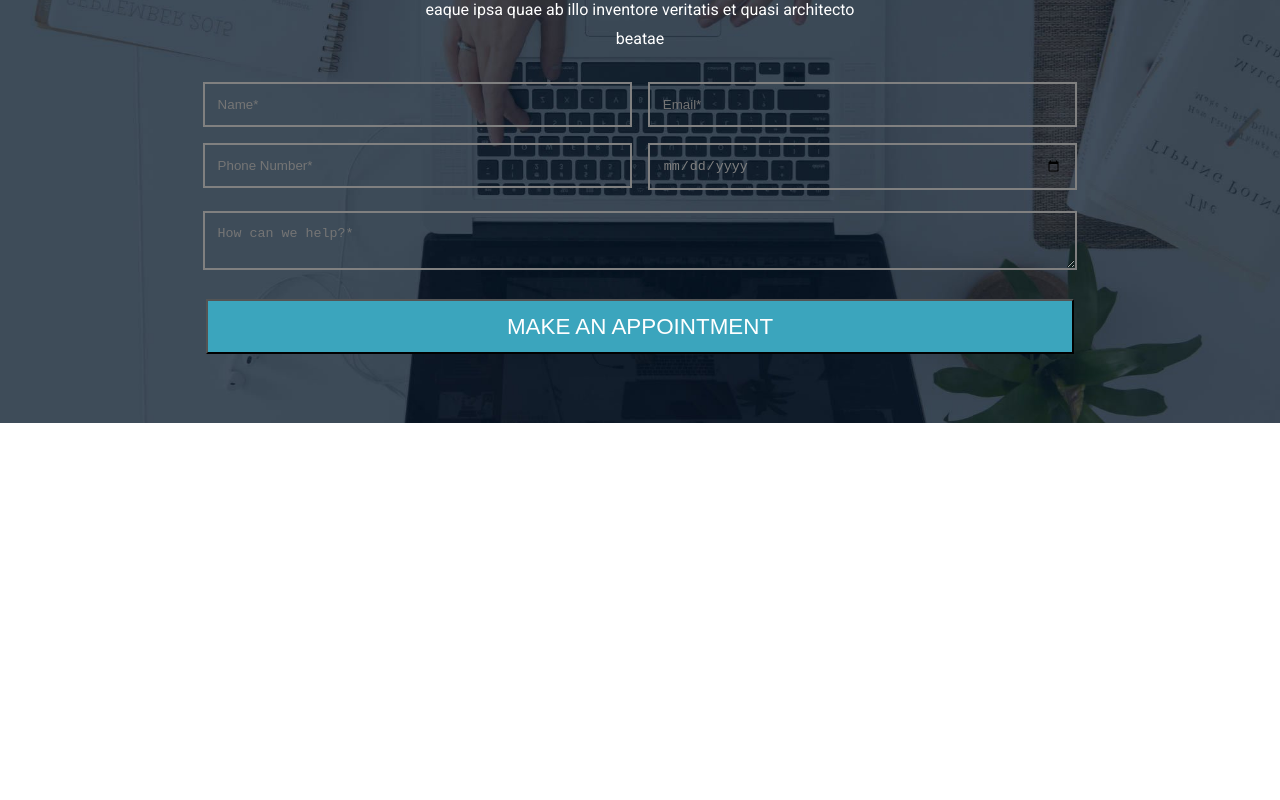
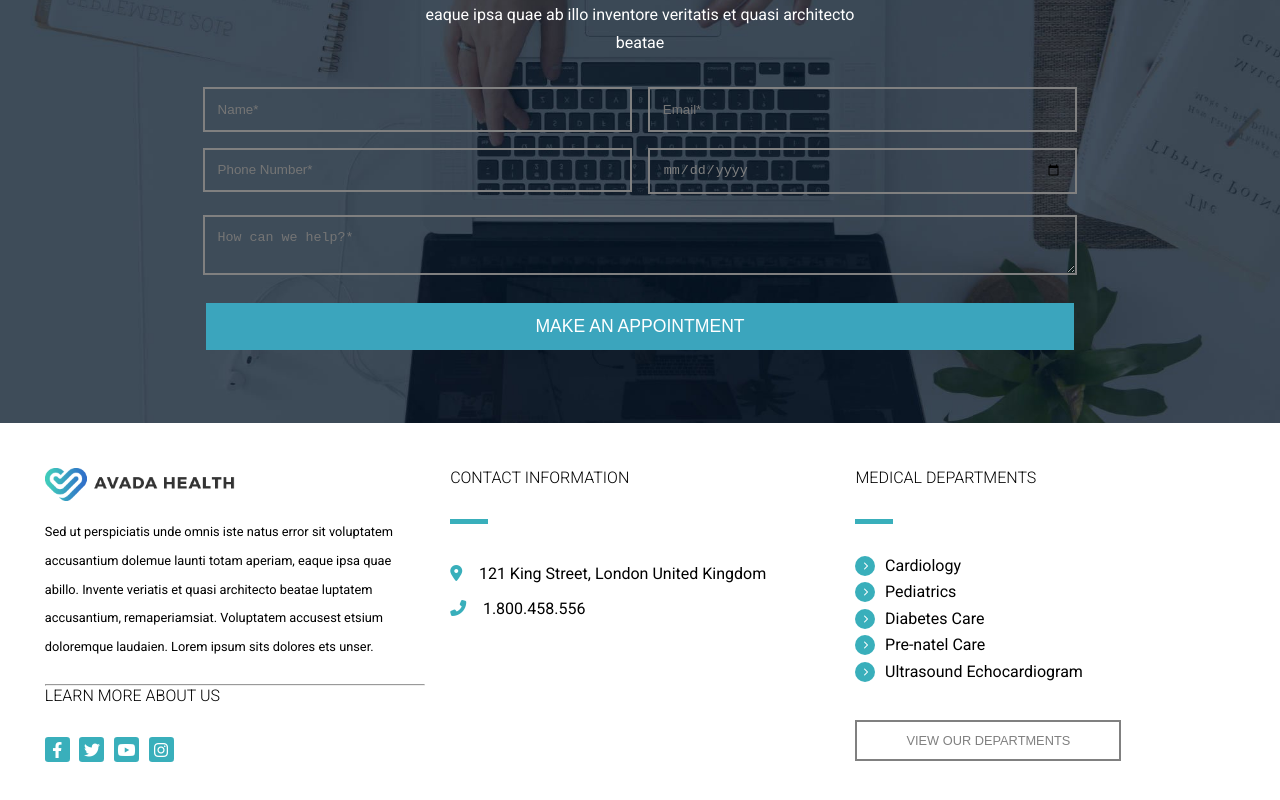
Before and after one commit to Paolo224/proj-html-vuejs, a Vue app: page / in a window 1280 px wide. Shown: the part 4099-4899 px from the top of the page. Before the commit the page ends 4522 px from the top, so only its background shows below. Built offline with nearby package versions, Linux system fonts and the light colour scheme.

Commit message:
Footer completo

```diff
--- a/src/App.vue
+++ b/src/App.vue
@@ -14,9 +14,7 @@ export default {
 
 <template>
   <AppHeader />
-  <main>
-    <AppMain />
-  </main>
+  <AppMain />
   <AppFooter />
 </template>
 
--- a/src/components/AppAppointment.vue
+++ b/src/components/AppAppointment.vue
@@ -111,8 +111,9 @@ section.appointment {
             color: $white;
             background-color: $pelorous3;
             text-transform: uppercase;
-            font-size: 1.4rem;
+            font-size: 1.1rem;
             font-weight: 300;
+            border: none;
         }
     }
 }
--- a/src/components/AppDoctorsCards.vue
+++ b/src/components/AppDoctorsCards.vue
@@ -98,7 +98,6 @@ div.doctor-card {
 
         div.socials {
             display: flex;
-        }
 
             div.social {
                 width: 25px;
@@ -113,4 +112,5 @@ div.doctor-card {
             }
         }
     }
+}
 </style>
--- a/src/components/AppFooter.vue
+++ b/src/components/AppFooter.vue
@@ -3,14 +3,186 @@
 export default {
     components: {
 
-    }
+    },
+    data() {
+        return {
+            medicalDepartment: [
+                'Cardiology',
+                'Pediatrics',
+                'Diabetes Care',
+                'Pre-natel Care',
+                'Ultrasound Echocardiogram',
+            ],
+        }
+    },
 }
 </script>
 
 <template>
-
+    <footer>
+        <div class="section">
+            <div class="logo">
+                <img src="../assets/img/medical_logo_1x_dark.png" alt="image">
+            </div>
+            <p>
+                Sed ut perspiciatis unde omnis iste natus error sit voluptatem accusantium dolemue launti totam aperiam,
+                eaque ipsa quae abillo. Invente veriatis et quasi architecto beatae luptatem accusantium,
+                remaperiamsiat. Voluptatem accusest etsium doloremque laudaien. Lorem ipsum sits dolores ets unser.
+            </p>
+            <hr>
+            <h4>
+                learn more about us
+            </h4>
+            <div class="socials">
+                <div class="social">
+                    <i class="fa-brands fa-facebook-f"></i>
+                </div>
+                <div class="social">
+                    <i class="fa-brands fa-twitter"></i>
+                </div>
+                <div class="social">
+                    <i class="fa-brands fa-youtube"></i>
+                </div>
+                <div class="social">
+                    <i class="fa-brands fa-instagram"></i>
+                </div>
+            </div>
+        </div>
+        <div class="section">
+            <h4>contact information</h4>
+            <hr class="hr-small-green">
+            <div class="adress-call">
+                <div class="adress">
+                    <i class="fa-solid fa-location-dot"></i>
+                    121 King Street, London United Kingdom
+                </div>
+                <div class="call">
+                    <i class="fa-solid fa-phone-flip"></i>
+                    1.800.458.556
+                </div>
+            </div>
+        </div>
+        <div class="section">
+            <h4>medical departments</h4>
+            <hr class="hr-small-green">
+            <div v-for="department in medicalDepartment" class="department">
+                <div class="blue-point">
+                    <i class="fa-solid fa-chevron-right"></i>
+                </div>
+                <div>
+                    {{ department }}
+                </div>
+            </div>
+            <button>view our departments</button>
+        </div>
+    </footer>
 </template>
 
 <style lang="scss" scoped>
+@use '../styles/partials/variables' as *;
 
+footer {
+    padding: 2rem;
+    display: flex;
+
+    div.section {
+        width: calc(100% / 3);
+        padding: .8rem;
+
+        div.logo {
+            width: 50%;
+
+            img {
+                width: 100%;
+            }
+        }
+
+        p {
+            font-size: 0.8rem;
+            line-height: 1.8rem;
+            padding: .8rem 0;
+        }
+
+        hr {
+            margin-top: .6rem;
+        }
+
+        hr.hr-small-green {
+            background-color: $pelorous1;
+            height: 5px;
+            width: 10%;
+            border: none;
+            margin-bottom: 2rem;
+        }
+
+        h4 {
+            text-transform: uppercase;
+            font-weight: 300;
+            margin-bottom: 2rem;
+        }
+
+        div.socials {
+            display: flex;
+
+            div.social {
+                width: 25px;
+                height: 25px;
+                display: flex;
+                align-items: center;
+                justify-content: center;
+                color: $white;
+                margin-right: .6rem;
+                background-color: $pelorous1;
+                border-radius: .2rem;
+            }
+        }
+
+        div.adress-call {
+            display: flex;
+            flex-direction: column;
+
+            div.adress {
+                padding: .5rem 0;
+            }
+
+            div.call {
+                padding: .5rem 0;
+            }
+
+            i {
+                color: $pelorous1;
+                padding-right: .8rem;
+            }
+        }
+
+        div.department {
+            display: flex;
+            margin: .4rem 0;
+
+            div.blue-point {
+                width: 20px;
+                height: 20px;
+                border-radius: 50%;
+                display: flex;
+                justify-content: center;
+                align-items: center;
+                background-color: $pelorous1;
+                font-size: 0.5rem;
+                color: $white;
+                margin-right: .6rem;
+            }
+        }
+
+        button {
+            text-transform: uppercase;
+            width: 70%;
+            color: grey;
+            padding: .7rem .4rem;
+            font-size: .8rem;
+            border: 2px solid grey;
+            background-color: $white;
+            margin-top: 2rem;
+        }
+    }
+}
 </style>
--- a/src/components/AppMain.vue
+++ b/src/components/AppMain.vue
@@ -41,21 +41,21 @@ export default {
                     img: 'wave-divider',
                     info: 'Sed ut perspiciatis unde omnis iste natus error sit voluptatem accusantium doloremque laudantium, totam rem aperiam, eaque',
                     button: 'learn more',
-                    color: '$pelorous3'
+                    color: 'class-1'
                 },
                 {
                     title: 'Expert Diagnostic',
                     img: 'wave-divider',
                     info: 'Sed ut perspiciatis unde omnis iste natus error sit voluptatem accusantium doloremque laudantium, totam rem aperiam, eaque',
                     button: 'learn more',
-                    color: '$pelorous2'
+                    color: 'class-2'
                 },
                 {
                     title: 'Superb rehabilitation',
                     img: 'wave-divider',
                     info: 'Sed ut perspiciatis unde omnis iste natus error sit voluptatem accusantium doloremque laudantium, totam rem aperiam, eaque',
                     button: 'learn more',
-                    color: '$pelorous1'
+                    color: 'class-3'
                 },
             ],
         }
@@ -70,12 +70,14 @@ export default {
 </script>
 
 <template>
+    <main>
         <section class="container">
             <h1>
                 Welcome to Avada Health
             </h1>
             <p class="title">
-            Sed ut perspiciatis unde omnis iste natus error sit voluptatem accusantium doloremque laudantium, totam rem
+                Sed ut perspiciatis unde omnis iste natus error sit voluptatem accusantium doloremque laudantium, totam
+                rem
                 aperiam, eaque ipsa quae ab illo
             </p>
             <section class="cards">
@@ -106,7 +108,7 @@ export default {
             </div>
         </section>
         <section class="squares">
-        <div v-for="square in bigSquares" class="square" :style="{ 'background-color': square.color }">
+            <div v-for="square in bigSquares" class="square" :class="square.color">
                 <h1>
                     {{ square.title }}
                 </h1>
@@ -114,12 +116,13 @@ export default {
                 <p>
                     {{ square.info }}
                 </p>
-            <button :style="{ 'background-color': square.color }">
+                <button :class="square.color">
                     {{ square.button }}
                 </button>
             </div>
         </section>
         <AppAppointment />
+    </main>
 </template>
 
 <style lang="scss" scoped>
@@ -213,7 +216,6 @@ section.squares {
         display: flex;
         flex-direction: column;
         align-items: center;
-        background-color: $pelorous1;
         color: $white;
 
         h1 {
@@ -242,4 +244,16 @@ section.squares {
         }
     }
 }
+
+.class-1 {
+    background-color: $pelorous1;
+}
+
+.class-2 {
+    background-color: $pelorous3;
+}
+
+.class-3 {
+    background-color: $pelorous2;
+}
 </style>
```
Lines whose indentation alone changed are shown as unchanged.
